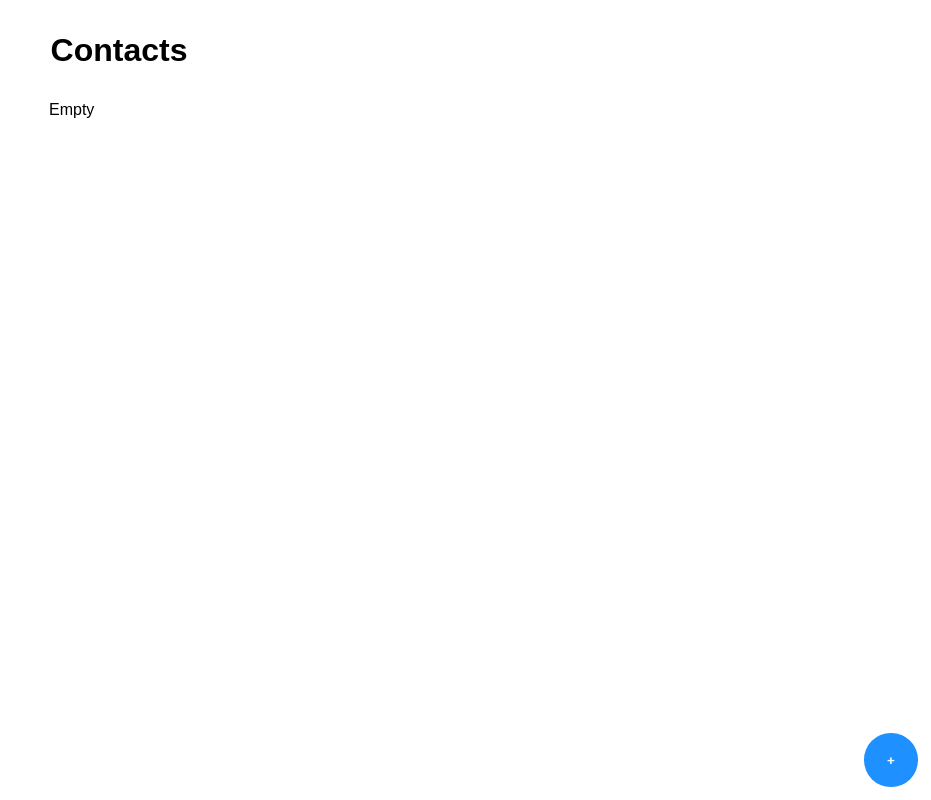
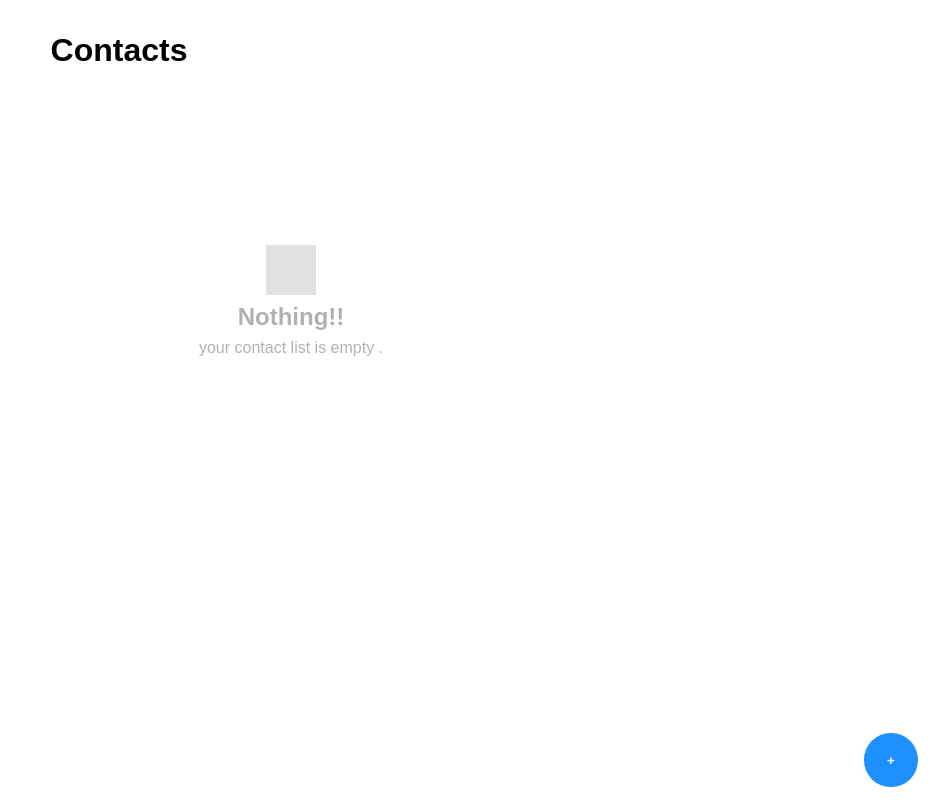
Before and after one commit to mmd-yavarii/react-crypto-app, a React (Vite) app: page / in a window 1280 px wide. Shown: the whole page, without its empty margins (349-1280 px from the left). Built offline with nearby package versions, Linux system fonts and the light colour scheme; grey boxes are pictures that could not be loaded.

Commit message:
ceate alert message

```diff
--- a/src/App.jsx
+++ b/src/App.jsx
@@ -2,11 +2,19 @@ import { useState, useEffect } from 'react';
 import styles from './styles/app.module.css';
 import AddPage from './Components/AddPage';
 import Contact from './Components/Contact';
+import EmptyMessage from './Components/EmptyMassage';
+import Alert from './Components/Alert';
 
 function App() {
     const [showPage, setShowPage] = useState(false);
     const [contacts, setContacts] = useState([]);
     const [newContact, setNewContact] = useState({});
+
+    const [alert, setAlert] = useState({
+        show: false,
+        message: '',
+        type: false,
+    });
 
     // Hide add page when clicking outside
     useEffect(() => {
@@ -39,23 +47,31 @@ function App() {
 
     // add new contact
     function addContact() {
-        const isNotEmpty = Object.values(newContact).every(
-            (item) => item.length,
-        );
-        if (isNotEmpty) {
+        if (Object.keys(newContact).length > 2) {
             const id = Date.now() + Math.floor(Math.random() * 1000);
             const contactWithId = { ...newContact, id };
             setContacts((prevContacts) => [...prevContacts, contactWithId]);
             setNewContact({});
+            setAlert({
+                show: true,
+                message: 'Contact added succesfuly',
+                type: true,
+            });
+            setTimeout(() => setAlert({}), 1000);
         } else {
-            alert('Please fill in all fields before adding a contact.');
+            setAlert({
+                show: true,
+                message: 'Please fill in all fields before adding a contact.',
+                type: false,
+            });
+            setTimeout(() => setAlert({}), 1000);
         }
     }
 
     return (
         <div>
+            {alert.show && <Alert message={alert.message} type={alert.type} />}
             <h1 style={{ margin: '1em 0.3em' }}>Contacts</h1>
-
             {/* contacts containerr */}
             <div className={styles.contactsContainer}>
                 {contacts.length ? (
@@ -63,10 +79,9 @@ function App() {
                         <Contact info={item} key={item.id} />
                     ))
                 ) : (
-                    <p>Empty</p>
+                    <EmptyMessage />
                 )}
             </div>
-
             {/* add contact page */}
             {showPage && (
                 <AddPage
@@ -75,7 +90,6 @@ function App() {
                     btnHandler={addContact}
                 />
             )}
-
             {/* open add contact page */}
             <button className={styles.addBtn} onClick={showAddPage}>
                 +
--- /dev/null
+++ b/src/Components/Alert.jsx
@@ -0,0 +1,15 @@
+import styles from '../styles/Alert.module.css';
+
+function Alert({ message, type }) {
+    return (
+        <div
+            className={`${styles.container} ${
+                type ? styles.success : styles.error
+            }`}
+        >
+            <p>{message}</p>
+        </div>
+    );
+}
+
+export default Alert;
--- a/src/Components/EmptyMassage.jsx
+++ b/src/Components/EmptyMassage.jsx
@@ -0,0 +1,27 @@
+function EmptyMessage() {
+    return (
+        <div
+            style={{
+                display: 'flex',
+                alignItems: 'center',
+                justifyContent: 'center',
+                marginTop: '11em',
+                flexDirection: 'column',
+                gap: '0.5em',
+            }}
+        >
+            <img
+                width="50"
+                height="50"
+                src="https://img.icons8.com/ios/50/nothing-found.png"
+                alt="nothing-found"
+                style={{ opacity: '0.3' }}
+            />
+
+            <h1 style={{ opacity: '0.3', fontSize: '1.5rem' }}>Nothing!!</h1>
+            <p style={{ opacity: '0.3' }}>your contact list is empty .</p>
+        </div>
+    );
+}
+
+export default EmptyMessage;
--- /dev/null
+++ b/src/styles/Alert.module.css
@@ -0,0 +1,22 @@
+.container {
+    padding: 1em;
+    border-radius: 10px;
+    position: fixed;
+    z-index: 1;
+    top: 1.3em;
+    right: 50%;
+    transform: translateX(50%);
+    width: 95%;
+    display: flex;
+    align-items: center;
+    justify-content: space-between;
+}
+
+.success {
+    background-color: #e7ffe7;
+    color: #00c600;
+}
+.error {
+    background-color: #ffe7e7;
+    color: red;
+}
--- a/src/styles/Contacts.module.css
+++ b/src/styles/Contacts.module.css
@@ -1,11 +1,9 @@
 .container {
-    border-radius: 10px;
     padding: 1em;
     display: flex;
     align-items: center;
     gap: 1em;
-    border: 1px solid #ebebeb;
-    margin-bottom: 0.7em;
+    border-bottom: 1px solid #ebebeb;
 }
 
 .userImg {
```
Also changed, not shown: 1 other file (tests, documents, lock files or other folders).
